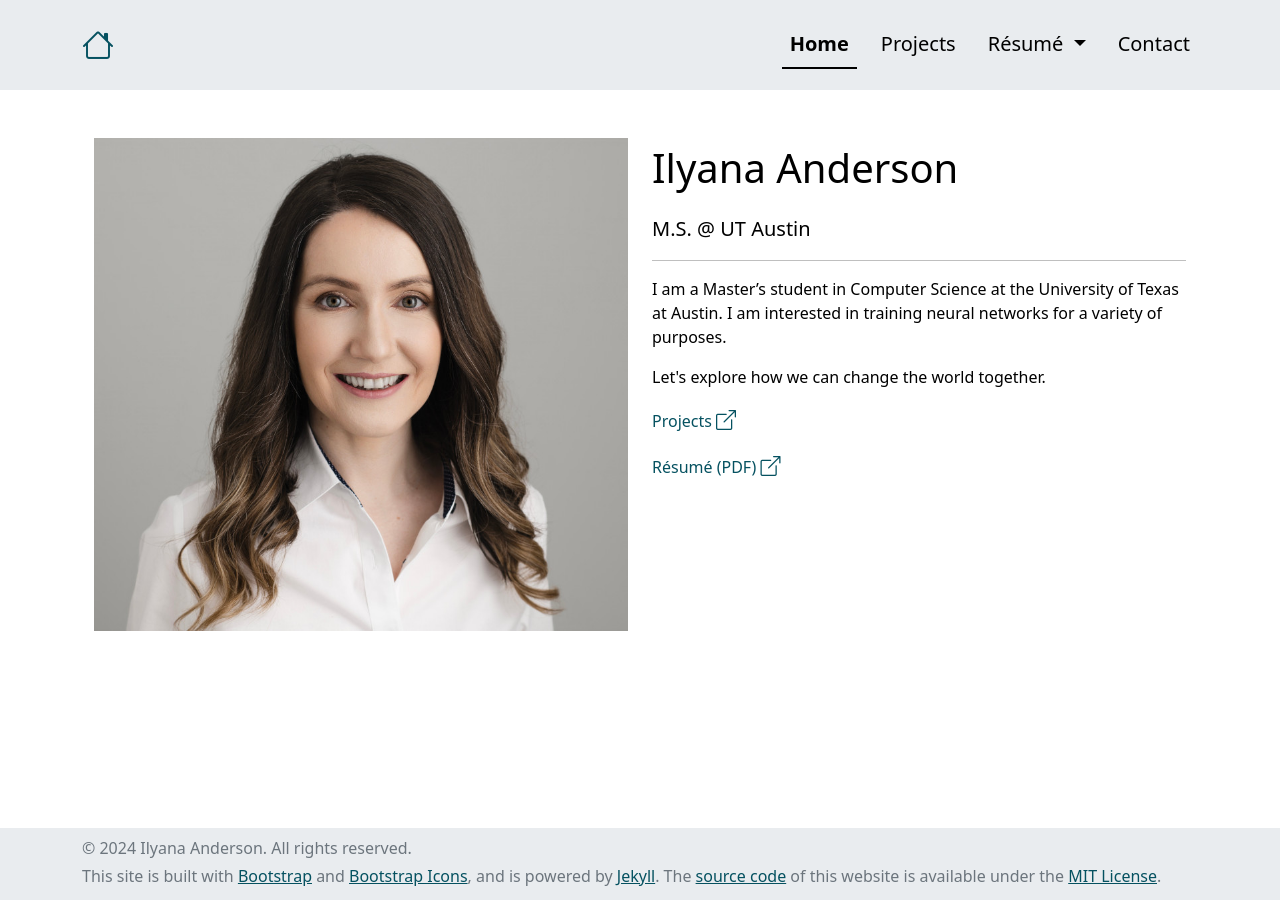
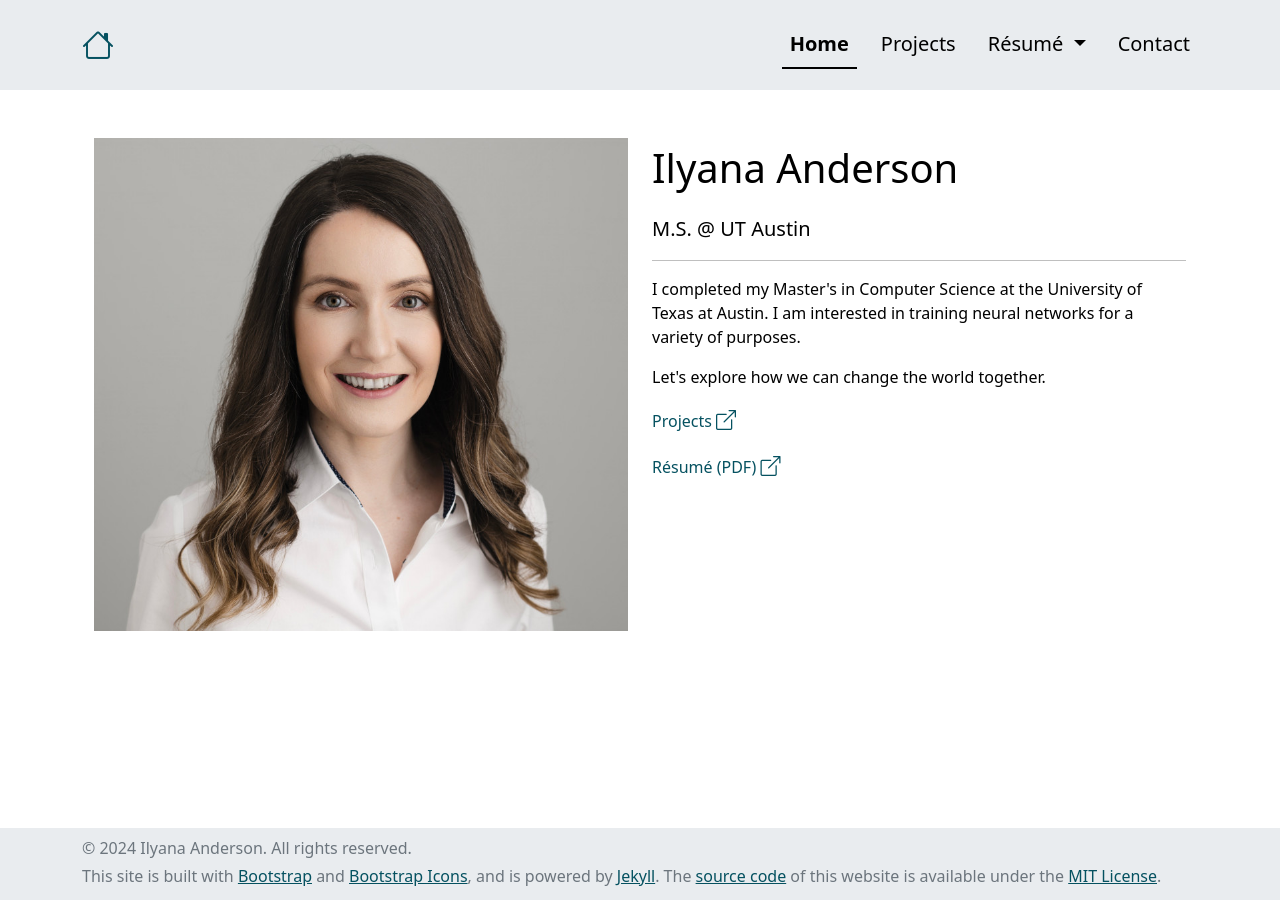
Before and after one commit to ilyanaanderson/ilyanaanderson.github.io, a Jekyll site: the page built from docs/index.html, in a window 1280 px wide. Built offline with Jekyll 4.4.1, drawn with Linux system fonts in a browser that asks for light colours.

Commit message:
bio changed after graduating

```diff
--- a/docs/index.html
+++ b/docs/index.html
@@ -12,7 +12,7 @@ title_id: home
         <p class="fs-1">Ilyana Anderson</p>
         <p class="fs-5">M.S. @ UT Austin </p>
         <hr>
-        <p class="fs-6">I am a Master’s student in Computer Science at the University of Texas at Austin. I am
+        <p class="fs-6">I completed my Master's in Computer Science at the University of Texas at Austin. I am
             interested in training neural networks for a variety of purposes.</p>
         <p class="fs-6">Let's explore how we can change the world together.</p>
         <p>
```
